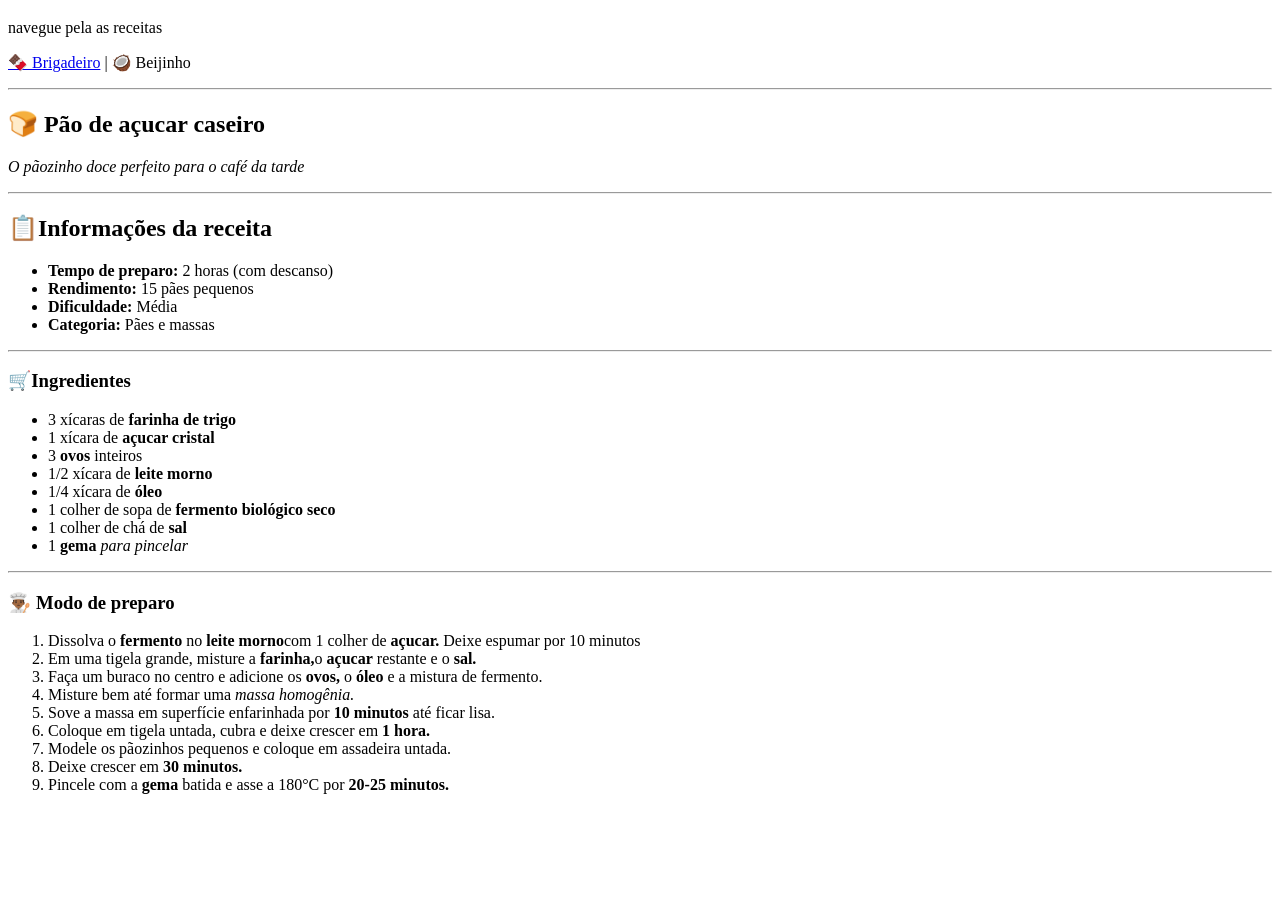
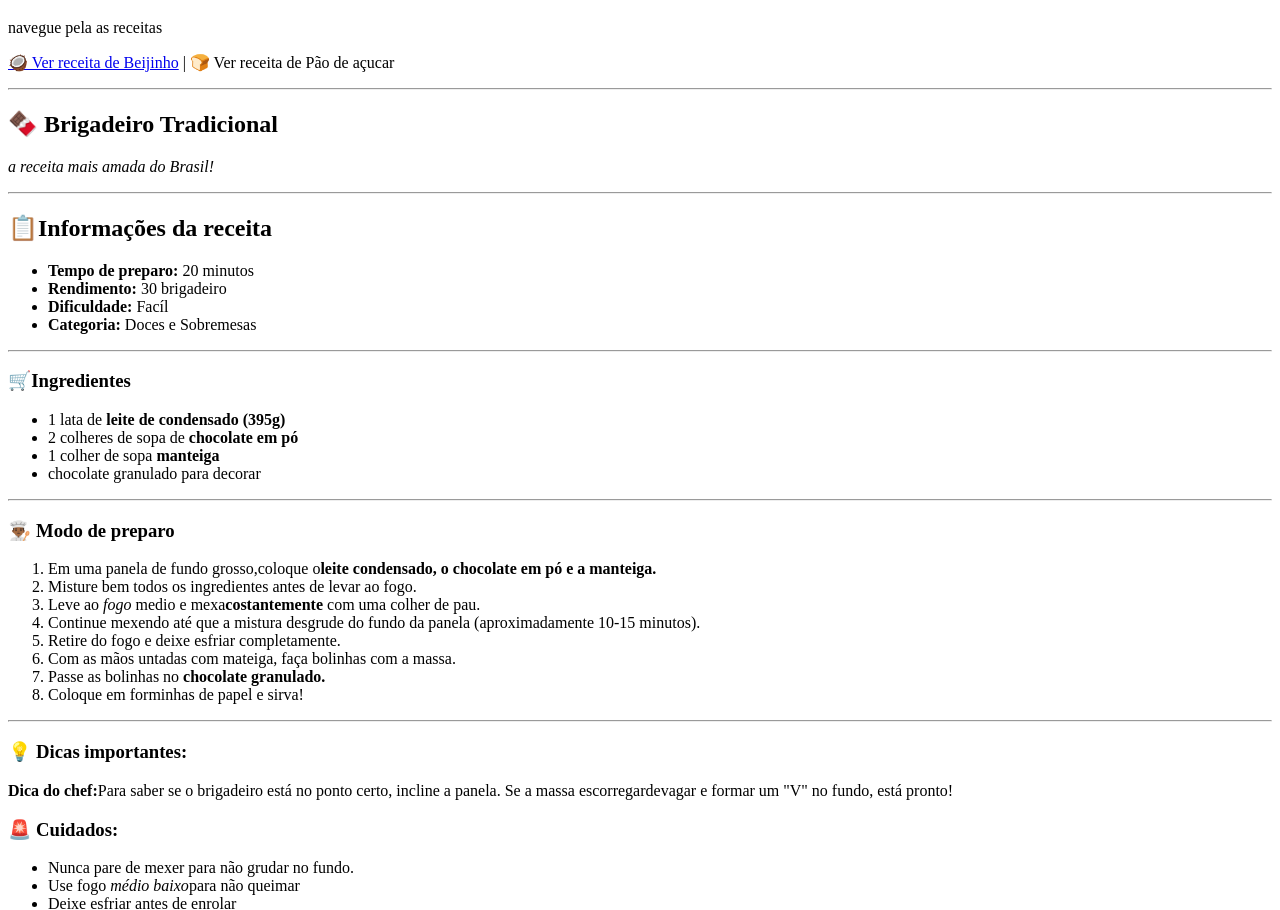
Before and after one commit to geovana080808/html-e-css, a plain HTML site: page aula 2/beijinho.html in a window 1280 px wide. Shown: the part 62-972 px from the top of the page. Before the commit the page ends 872 px from the top, so only its background shows below. Drawn offline with Linux system fonts and the light colour scheme.

Commit message:
Update beijinho.html

```diff
--- a/aula 2/beijinho.html
+++ b/aula 2/beijinho.html
@@ -8,43 +8,53 @@
 <body>
  <h1>🍴 Receitas Brasileiras</h1>
 <p>navegue pela as receitas</p>
-<p><a href="/aula 2/brigadeiro.html">🍫 Brigadeiro</a> | <a href="/aula 2/beijinho.html"></a>🥥 Beijinho</p>
+<p><a href="/aula 2/beijinho.html">🥥 Ver receita de Beijinho</a> | <a href="/aula 2/pãodeaçucar.html"></a>🍞 Ver receita de Pão de açucar</p>
 <a:hr></a:hr>
 <hr>
-<h2>🍞 Pão de açucar caseiro</h2>
-<p><em>O pãozinho doce perfeito para o café da tarde</em></p>
+<h2>🍫 Brigadeiro Tradicional</h2>
+<p><em>a receita mais amada do Brasil!</em></p>
 <hr>
 <h2>📋Informações da receita</h2>
 <ul>
-   <li><strong>Tempo de preparo:</strong> 2 horas (com descanso)</li>
-   <li><strong>Rendimento:</strong> 15 pães pequenos</li>
-   <li><strong>Dificuldade:</strong> Média</li>
-   <li><strong>Categoria:</strong> Pães e massas</li>
+   <li><strong>Tempo de preparo:</strong> 20 minutos</li>
+   <li><strong>Rendimento:</strong> 30 brigadeiro</li>
+   <li><strong>Dificuldade:</strong> Facíl</li>
+   <li><strong>Categoria:</strong> Doces e Sobremesas</li>
 </ul>
 <hr>
 <h3>🛒Ingredientes</h3>
 <ul>
-    <li>3 xícaras de <strong>farinha de trigo</strong></li>
-    <li>1 xícara de <strong>açucar cristal</strong></li>
-    <li>3 <strong>ovos</strong> inteiros</li>
-    <li>1/2 xícara de <strong>leite morno</strong></li>
-    <li>1/4 xícara de <strong>óleo</strong></li>
-    <li>1 colher de sopa de <strong>fermento biológico seco</strong></li>
-    <li>1 colher de chá de <strong>sal</strong></li>
-    <li>1 <strong>gema</strong><em> para pincelar</em></li>
+    <li>1 lata de <strong>leite de condensado (395g)</strong></li>
+    <li>2 colheres de sopa de <strong>chocolate em pó</strong></li>
+    <li>1 colher de sopa <strong>manteiga</strong></li>
+    <li>chocolate granulado para decorar</li>
 </ul>
 <hr>
 <h3>👨🏾‍🍳 Modo de preparo</h3>
 <ol>
-    <li>Dissolva o <strong>fermento</strong> no <strong>leite morno</strong>com 1 colher de <strong>açucar.</strong> Deixe espumar por 10 minutos</li>
-    <li>Em uma tigela grande, misture a <strong>farinha,</strong>o <strong>açucar</strong> restante e o <strong>sal.</strong></li>
-    <li>Faça um buraco no centro e adicione os <strong>ovos, </strong>o <strong>óleo </strong>e a mistura de fermento.</li>
-    <li>Misture bem até formar uma <em>massa homogênia.</em></li>
-    <li>Sove a massa em superfície enfarinhada por <strong>10 minutos</strong> até ficar lisa.</li>
-    <li>Coloque em tigela untada, cubra e deixe crescer em <strong>1 hora.</strong></li>
-    <li>Modele os pãozinhos pequenos e coloque em assadeira untada.</li>
-    <li>Deixe crescer em <strong>30 minutos.</strong></li>
-    <li>Pincele com a <strong>gema</strong> batida e asse a 180°C por <strong>20-25 minutos.</strong></li>
+    <li>Em uma panela de fundo grosso,coloque o<strong>leite condensado, o chocolate em pó e a manteiga.</strong></li>
+    <li>Misture bem todos os ingredientes antes de levar ao fogo.</li>
+    <li>Leve ao <em>fogo</em> medio e mexa<strong>costantemente</strong> com uma colher de pau.</li>
+    <li>Continue mexendo até que a mistura desgrude do fundo da panela (aproximadamente 10-15 minutos).</li>
+    <li>Retire do fogo e deixe esfriar completamente.</li>
+    <li>Com as mãos untadas com mateiga, faça bolinhas com a massa.</li>
+    <li>Passe as bolinhas no <strong>chocolate granulado.</strong></li>
+    <li>Coloque em forminhas de papel e sirva!</li>
 </ol>
+<hr>
+<h3>💡 Dicas importantes:</h3>
+<p><strong>Dica do chef:</strong>Para saber se o brigadeiro está no ponto certo, incline a panela. Se a massa escorregardevagar e formar um "V" no fundo, está pronto!
+<h3>🚨 Cuidados:</h3>
+<ul>
+    <li>Nunca pare de mexer para não grudar no fundo.</li>
+    <li>Use fogo <em>médio baixo</em>para não queimar</li>
+    <li>Deixe esfriar antes de enrolar</li>
+    <li>Unte bem as mãos com manteiga</li>
+</ul>
+<hr>
+<p><strong>Outras receitas deliciosas:</strong></p>
+<p><a href="/aula2/beijinho.html">🥥Fazer beijinho agora.</a> | <a href="/aula 2/pãodeaçucar.html">🍞 Fazer pão de açucar agora</a></p>
+<p>© 2025 - Receitas tradicionais brasileiras</p>
+<p>Compartilhe esta receita com amigos e familia!💖</p>
 </body>
 </html>
```
